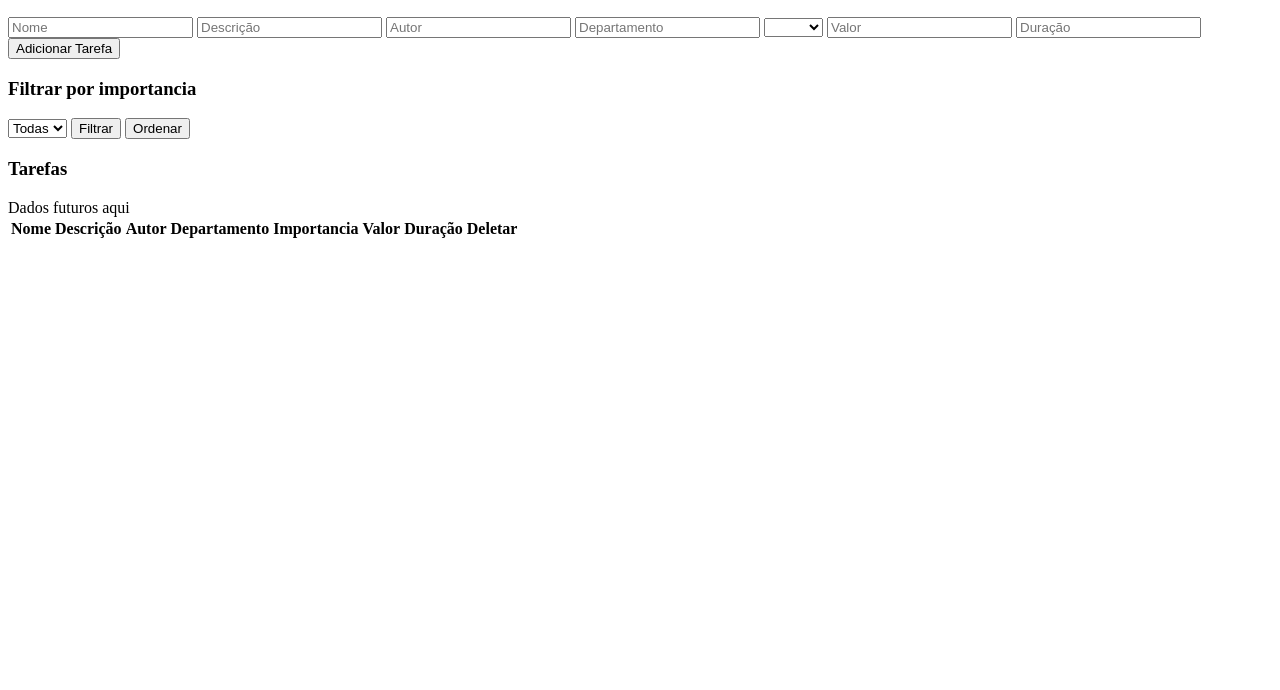
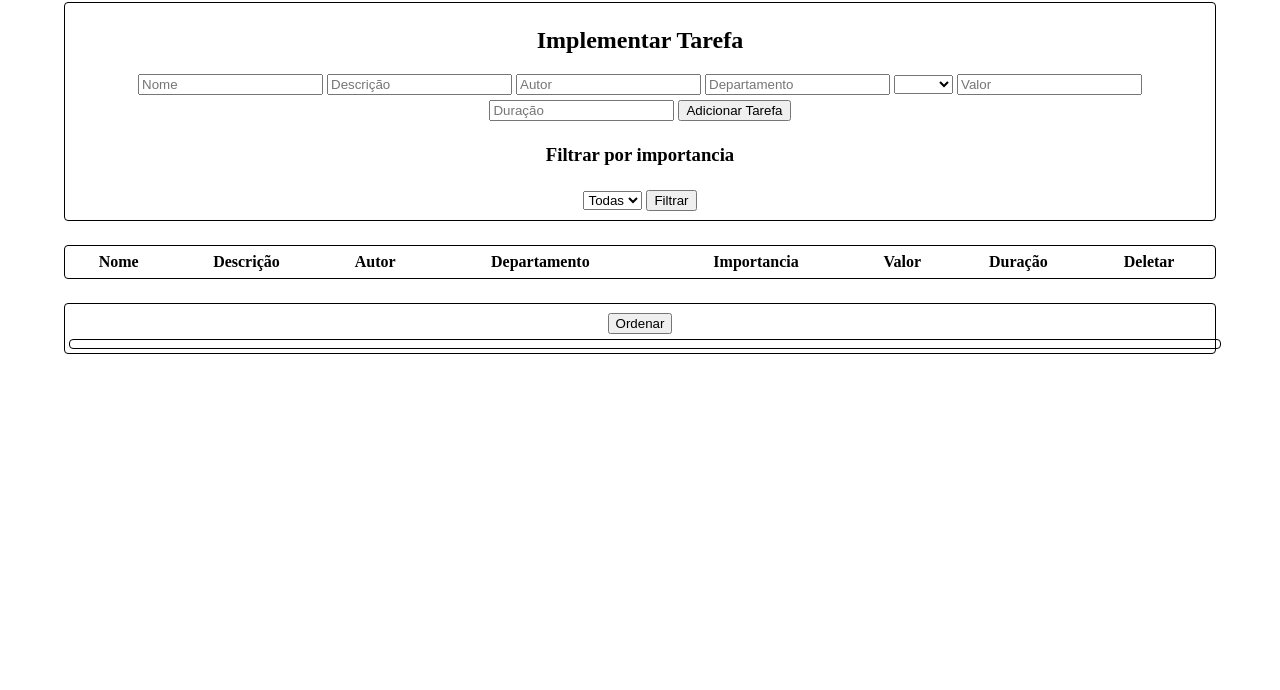
Before and after one commit to Serbatinho/cp4, a plain HTML site: page index.html in a window 1280 px wide. Shown: the part 110-800 px from the top of the page. Drawn offline with Linux system fonts and the light colour scheme.

Commit message:
style adicionado

```diff
--- a/index.html
+++ b/index.html
@@ -11,9 +11,9 @@
     <title>Serbato CP4</title>
 </head>
 <body>
+    <main>
+        <h1>Lista de Tarefas</h1>
         <form action="">
-        <h1>Lista de Tarefas</h1>
-        <form action=""></form>
                 <h2>Implementar Tarefa</h2>
                 <input type="text" id="input-task" placeholder="Nome">
                 <input type="text" id="input-desc" placeholder="Descrição">
@@ -39,11 +39,9 @@
                     <option value="high">Alta</option>
                 </select>
                 <button type="button" id="">Filtrar</button>
-            <button id="order-button">Ordenar</button>
         </form>
 
         <table id="table">
-        <h3>Tarefas</h3>
             <thead>
                 <th>Nome</th>
                 <th>Descrição</th>
@@ -54,10 +52,13 @@
                 <th>Duração</th>
                 <th>Deletar</th>
             </thead>
-        <tbody id="table-content">Dados futuros aqui</tbody>
+            <tbody id="table-content"></tbody>
         </table>
 
+        <div class="order-full-content">
+            <button id="order-button">Ordenar</button>
             <div id="description-list"></div>
-
+        </div>
+    </main>
 </body>
 </html>
--- a/style/style.css
+++ b/style/style.css
@@ -0,0 +1,26 @@
+*{
+    box-sizing: border-box;
+}
+
+main {
+    gap: 3vh 0;
+    display: flex;
+    justify-content: center;
+    align-items: center;
+    flex-direction: column;
+}
+main form,table,div {
+    border: solid 1px black;
+    border-radius: 4px;
+    padding: 4px;
+    width: 90vw;
+    text-align: center;
+}
+
+td {
+    border-bottom: solid 1px black;
+}
+
+button {
+    margin: 5px 0;
+}
```
Lines whose indentation alone changed are shown as unchanged.
